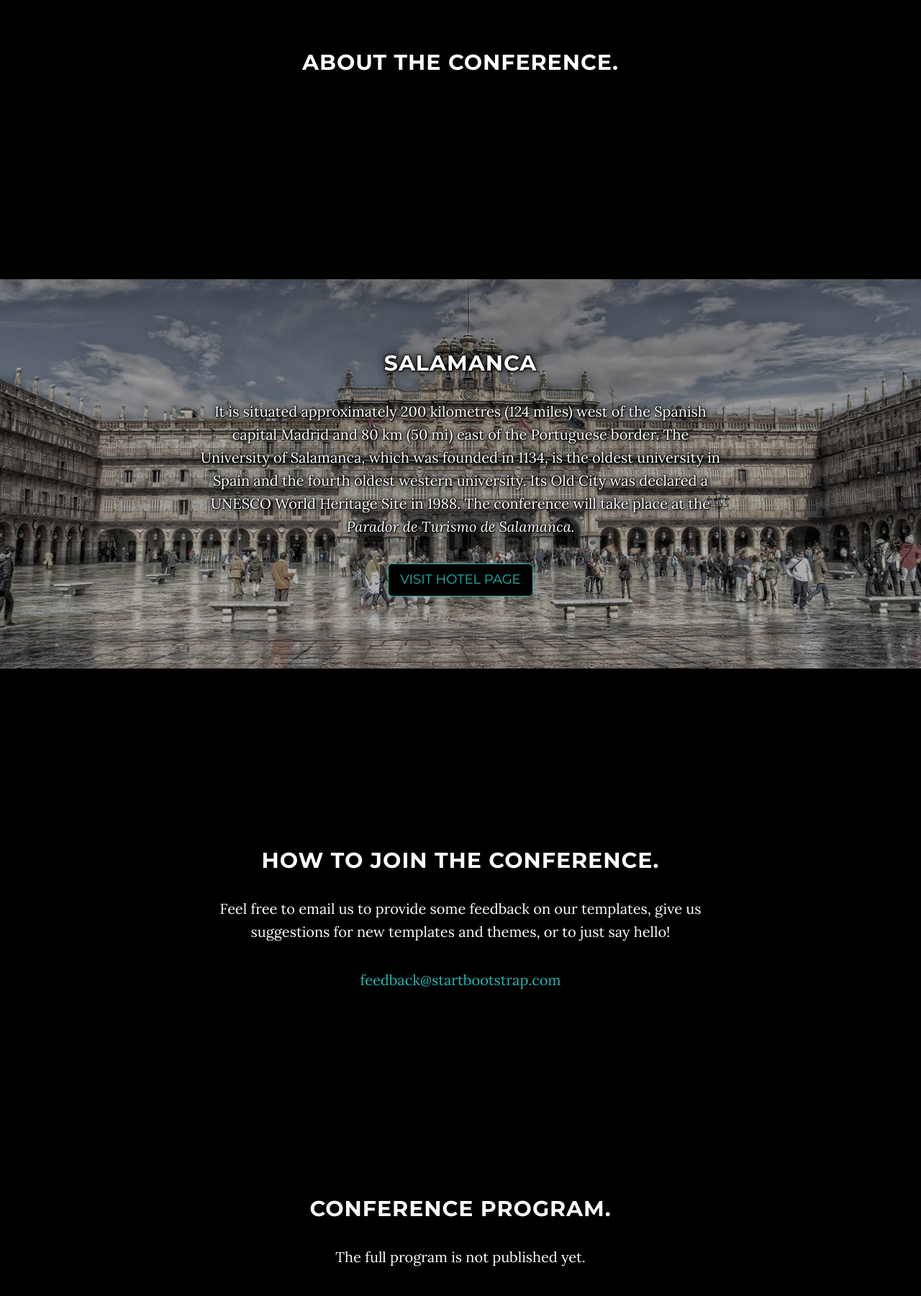
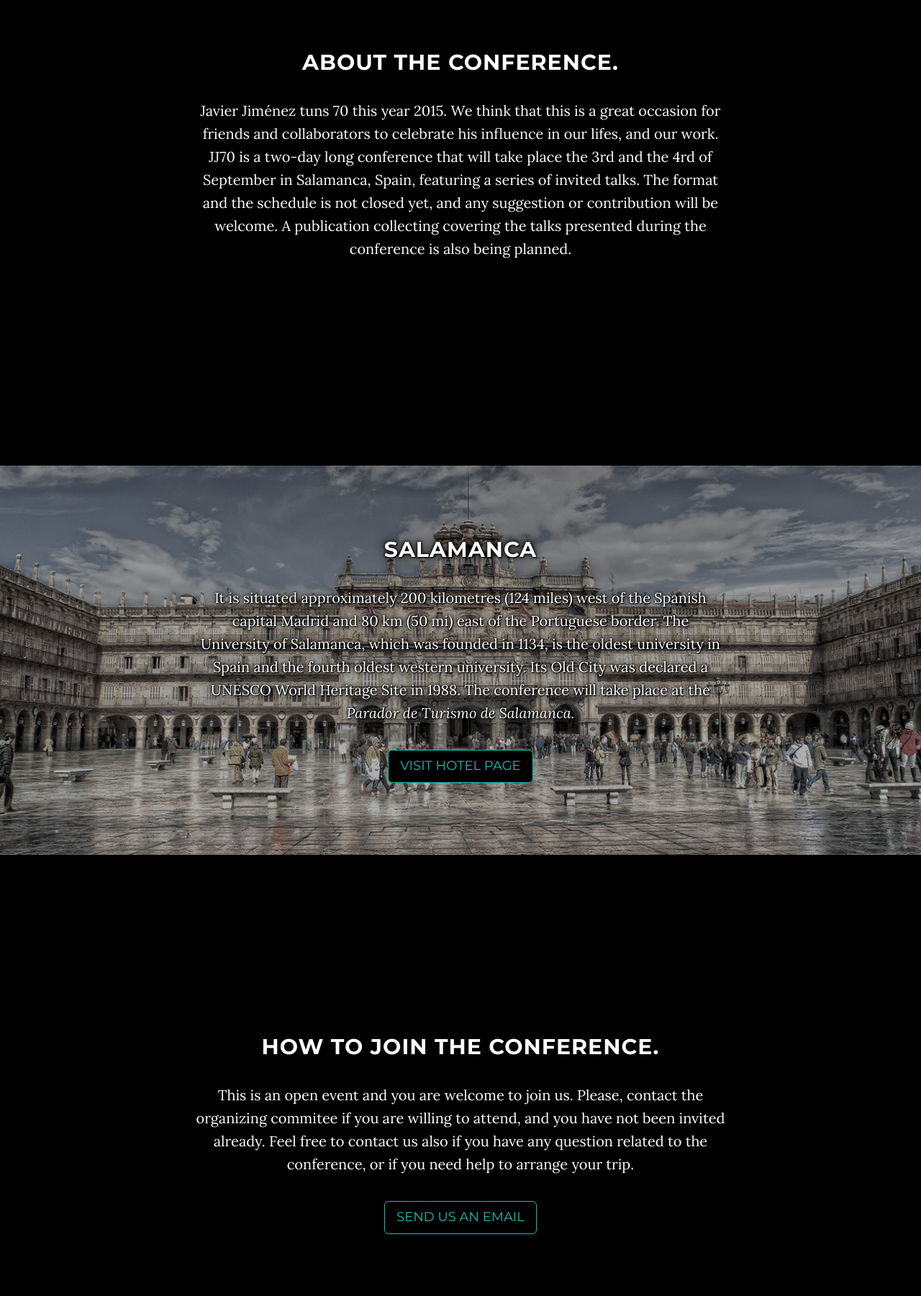
Before and after one commit to guillemborrell/jj70, a plain HTML site: page index.html in a window 1280 px wide. Shown: the part 980-2781 px from the top of the page at 72% size. Drawn offline with Linux system fonts and the light colour scheme; some packages are replaced by stand-ins of ours.

Commit message:
tentative web page

```diff
--- a/index.html
+++ b/index.html
@@ -1,5 +1,5 @@
 <!DOCTYPE html>
-<html lang="en">
+<html lang="es">
 
 <head>
 
@@ -18,7 +18,7 @@
   <link href="css/grayscale.css" rel="stylesheet">
 
   <!-- Custom Fonts -->
-  <link href="//maxcdn.bootstrapcdn.com/font-awesome/4.2.0/css/font-awesome.min.css" rel="stylesheet" type="text/css">
+  <link href="http://maxcdn.bootstrapcdn.com/font-awesome/4.2.0/css/font-awesome.min.css" rel="stylesheet" type="text/css">
   <link href="http://fonts.googleapis.com/css?family=Lora:400,700,400italic,700italic" rel="stylesheet" type="text/css">
   <link href="http://fonts.googleapis.com/css?family=Montserrat:400,700" rel="stylesheet" type="text/css">
 
@@ -57,10 +57,10 @@
             <a class="page-scroll" href="#about">About</a>
           </li>
           <li>
-            <a class="page-scroll" href="#download">Venue</a>
+            <a class="page-scroll" href="#venue">Venue</a>
           </li>
           <li>
-            <a class="page-scroll" href="#contact">Join</a>
+            <a class="page-scroll" href="#join">Join</a>
           </li>
           <li>
             <a class="page-scroll" href="#program">Program</a>
@@ -79,7 +79,7 @@
         <div class="row">
           <div class="col-md-8 col-md-offset-2">
             <h1 class="brand-heading">JJ70</h1>
-	    <p class="intro-text">Salamanca, September 1st and 2nd of 2015.</p>
+	    <p class="intro-text">Salamanca, September 3rd and 4th of 2015.</p>
             <p class="intro-text">Join us for a celebration in honor of Javier
             Jiménez, and his contribution to the present knowledge about
             turbulent flows.</p>
@@ -97,12 +97,20 @@
     <div class="row">
       <div class="col-lg-8 col-lg-offset-2">
         <h2>About the conference.</h2>
+	<p>Javier Jiménez tuns 70 this year 2015. We think that this is a
+	great occasion for friends and collaborators to celebrate his
+	influence in our lifes, and our work. JJ70 is a two-day long
+	conference that will take place the 3rd and the 4rd of September in
+	Salamanca, Spain, featuring a series of invited talks. The format and
+	the schedule is not closed yet, and any suggestion or contribution
+	will be welcome. A publication collecting covering the talks presented
+	during the conference is also being planned.</p>
       </div>
     </div>
   </section>
 
-  <!-- Download Section -->
-  <section id="download" class="content-section text-center">
+  <!-- Venue Section -->
+  <section id="venue" class="content-section text-center">
     <div class="download-section">
       <div class="container">
         <div class="col-lg-8 col-lg-offset-2">
@@ -122,28 +130,30 @@
   </section>
 
   <!-- Contact Section -->
-  <section id="contact" class="container content-section text-center">
+  <section id="join" class="container content-section text-center">
     <div class="row">
       <div class="col-lg-8 col-lg-offset-2">
         <h2>How to join the conference.</h2>
-        <p>Feel free to email us to provide some feedback on our templates,
-          give us suggestions for new templates and themes, or to just say
-          hello!</p>
+        <p>This is an open event and you are welcome to join us. Please,
+        contact the organizing commitee if you are willing to attend, and you
+        have not been invited already. Feel free to contact us also if you
+        have any question related to the conference, or if you need help to
+        arrange your trip.</p>
         <p>
-	  <a href="mailto:feedback@startbootstrap.com">
-	    feedback@startbootstrap.com</a>
+	  <a href="mailto:organization@torroja.dmt.upm.es"
+	     class="btn btn-default btn-lg">
+	    Send us an email</a>
         </p>
       </div>
     </div>
   </section>
 
-  <!-- Map Section -->
-  <!-- Contact Section -->
+  <!-- Program section -->
   <section id="program" class="container content-section text-center">
     <div class="row">
       <div class="col-lg-8 col-lg-offset-2">
         <h2>Conference program.</h2>
-        <p>The full program is not published yet.</p>
+        <p>The full program will be published as soon as it is available.</p>
       </div>
     </div>
   </section>
@@ -152,7 +162,7 @@
   <!-- Footer -->
   <footer>
     <div class="container text-center">
-      <p>Copyright &copy; JJ70 local organization comitee 2014</p>
+      <p>Copyright &copy; JJ70 local organization commitee, 2014</p>
     </div>
   </footer>
 
--- a/js/grayscale.js
+++ b/js/grayscale.js
@@ -18,7 +18,8 @@ $(function() {
     $('a.page-scroll').bind('click', function(event) {
         var $anchor = $(this);
         $('html, body').stop().animate({
-            scrollTop: $($anchor.attr('href')).offset().top
+            //scrollTop: $($anchor.attr('href')).offset().top
+	    scrollTop: $($anchor.attr('href')).offset().top + 100
         }, 1500, 'easeInOutExpo');
         event.preventDefault();
     });
```
